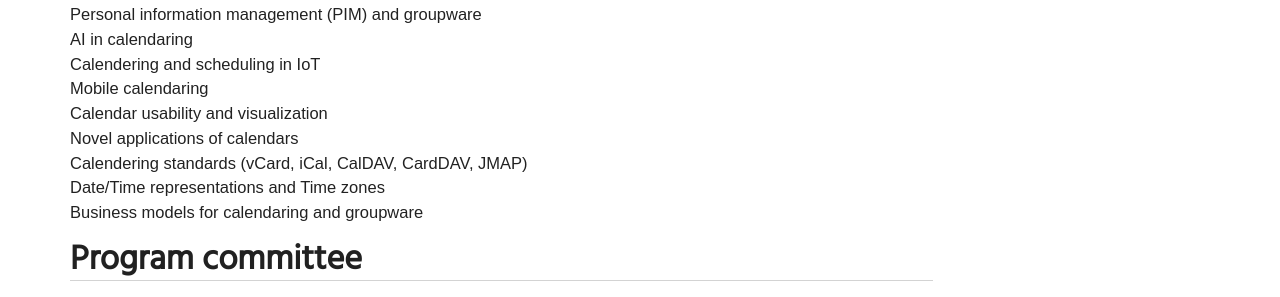
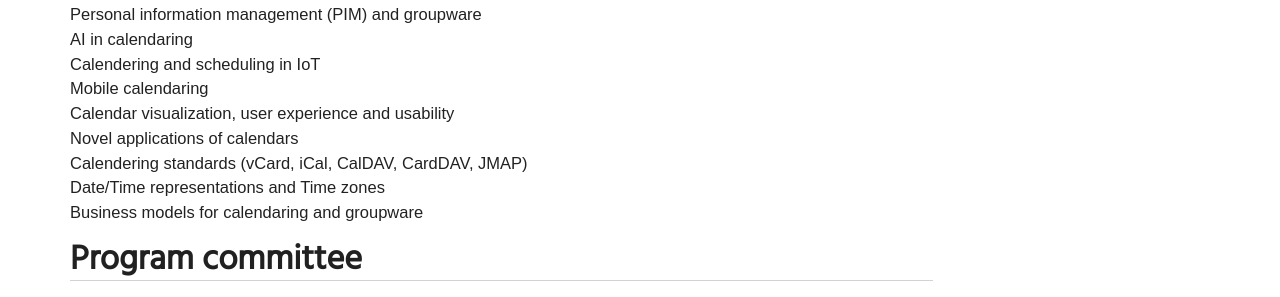
Before and after one commit to CalConnect/public, a Jekyll site: the page built from _pages/CalendarFest.md, in a window 1280 px wide. Shown: the part 889-1186 px from the top of the page. Built offline with Jekyll 4.4.1, drawn with Linux system fonts in a browser that asks for light colours; some web fonts are replaced.

Commit message:
Update CalendarFest.md

```diff
--- a/_pages/CalendarFest.md
+++ b/_pages/CalendarFest.md
@@ -33,7 +33,7 @@ Lightning Talk proposals must be submitted in PDF format. The proposal is limite
 * AI in calendaring
 * Calendering and scheduling in IoT
 * Mobile calendaring
-* Calendar usability and visualization
+* Calendar visualization, user experience and usability
 * Novel applications of calendars
 * Calendering standards (vCard, iCal, CalDAV, CardDAV, JMAP)
 * Date/Time representations and Time zones
```
